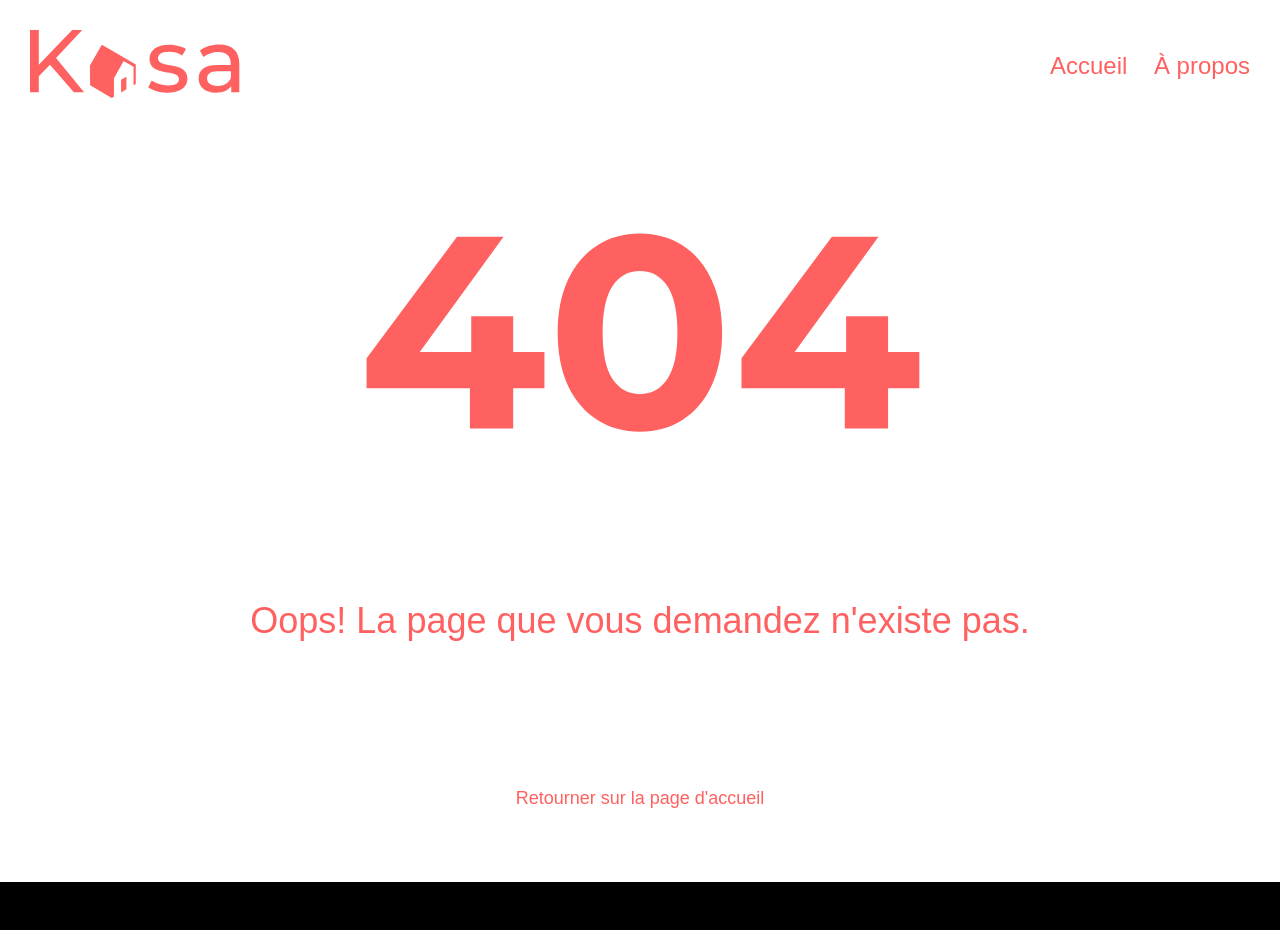
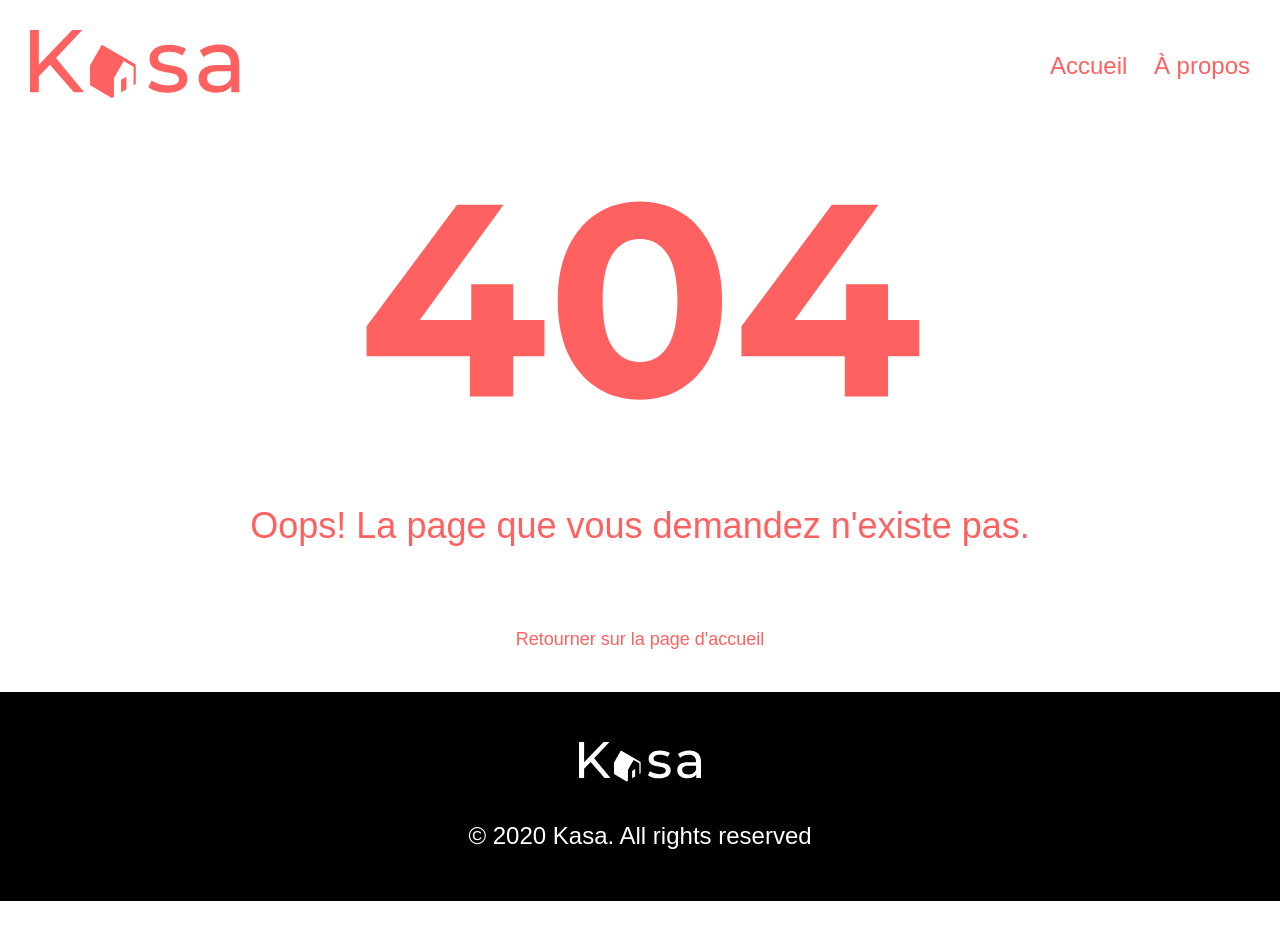
Before and after one commit to AureliaDecombe/P7_kasa, a React (Create React App) app: page /Error in a window 1280 px wide. Shown: the top 930 px of the page. After the commit the page ends 901 px from the top, so only its background shows below. Built offline with nearby package versions, Linux system fonts and the light colour scheme.

Commit message:
Fin de l'allègement du code ; Attente mentorat pour validation finale...

```diff
--- a/src/components/Error/index.jsx
+++ b/src/components/Error/index.jsx
@@ -8,7 +8,7 @@ export default function ErrorPage() {
   console.error(error);
 
   return (
-    <>
+    <div className='errorPageBody'>
       <Header />
       <div className='errorPage'>
         <img className='errorPage__logo' src={ErrorImg} alt='Erreur 404'></img>
@@ -20,6 +20,6 @@ export default function ErrorPage() {
         </Link>
       </div>
       <Footer />
-    </>
+    </div>
   );
 }
--- a/src/components/Header/index.jsx
+++ b/src/components/Header/index.jsx
@@ -11,12 +11,19 @@ export default function Header() {
           <img src={Logo} alt='logo KASA'></img>
         </Link>
         <nav className='headerDiv__nav'>
-          <Link to='/' className={location.pathname === "/" ? "active" : ""}>
+          <Link
+            to='/'
+            className={
+              location.pathname === "/" ? "headerDiv__nav--active" : ""
+            }
+          >
             Accueil
           </Link>
           <Link
             to='/About'
-            className={location.pathname === "/About" ? "active" : ""}
+            className={
+              location.pathname === "/About" ? "headerDiv__nav--active" : ""
+            }
           >
             À propos
           </Link>
--- a/src/style/components/_banner.scss
+++ b/src/style/components/_banner.scss
@@ -9,8 +9,7 @@
   @include flex-full_center;
   &__span {
     z-index: 1;
-    color: $color-secondary;
-    font-size: $xLarge;
+    @include banner-span_typo;
   }
   @media all and (max-width: 768px) {
     height: 175px;
--- a/src/style/components/_card.scss
+++ b/src/style/components/_card.scss
@@ -28,10 +28,10 @@
     }
   }
   @media all and (max-width: 768px) {
-    @include card-sizing-768px;
+    height: 255px;
     margin-bottom: 30px;
     &__image--img {
-      @include card-sizing-768px;
+      height: 255px;
     }
   }
   @media all and (max-width: 375px) {
--- a/src/style/components/_carousel.scss
+++ b/src/style/components/_carousel.scss
@@ -16,8 +16,6 @@
       font-size: $xSmall;
     }
   }
-}
-
   .arrow {
     position: absolute;
     width: 45px;
@@ -46,7 +44,6 @@
       }
     }
   }
-
   .picture {
     border-radius: 25px;
     height: 415px;
@@ -54,10 +51,11 @@
     display: none;
     width: 100%;
     &--active {
-    display: block;
+      display: flex;
     }
     @media all and (max-width: 768px) {
       height: 255px;
       border-radius: 10px;
     }
   }
+}
--- a/src/style/components/_error.scss
+++ b/src/style/components/_error.scss
@@ -1,7 +1,9 @@
+.errorPageBody {
+  height: 100vh;
   .errorPage {
-  @include error-page_typo;
+    color: $color-primary;
     @include flex-column-around;
-  height: 750px;
+    height: 60%;
     align-content: center;
     &__logo {
       height: 250px;
@@ -20,11 +22,16 @@
         font-size: $small;
         width: 80%;
         text-align: center;
-      position: absolute;
-      top: 500px;
       }
       &__link {
         font-size: $xSmall;
       }
     }
+    @media all and (min-height: 800px) {
+      height: 70%;
     }
+    @media all and (min-height: 1000px) {
+      height: 75%;
+    }
+  }
+}
--- a/src/style/layout/_footer.scss
+++ b/src/style/layout/_footer.scss
@@ -1,13 +1,11 @@
 .footerDiv {
+  @include footer-div_typo;
+  @include flex-column-around;
+  background-color: $footer-background;
   height: 209px;
-  background-color: $footer-background;
-  font-family: $font-primary;
-  color: $color-secondary;
-  @include flex-column-around;
   padding: 30px 0;
   position: absolute;
   width: 100%;
-  font-size: $medium;
   &__logo {
     height: 40px;
   }
--- a/src/style/layout/_header.scss
+++ b/src/style/layout/_header.scss
@@ -8,9 +8,9 @@
     @include flex-space-center;
     width: 200px;
     font-size: $medium;
-  }
-  .active {
-    text-decoration: underline;
+    &--active {
+      text-decoration: underline;
+    }
   }
   @media all and (max-width: 768px) {
     text-transform: uppercase;
--- a/src/style/pages/_toRent.scss
+++ b/src/style/pages/_toRent.scss
@@ -18,9 +18,8 @@
       &__tags {
         @include flex-row-wrap;
         p {
-          color: $color-secondary;
+          @include toRent-tag_typo;
           background-color: $color-primary;
-          font-size: $xSmall;
           border-radius: 50px;
           padding: 3px 15px 3px 15px;
           margin: 0 10px 10px 0;
--- a/src/style/utils/_mixins.scss
+++ b/src/style/utils/_mixins.scss
@@ -66,12 +66,20 @@
   font-size: $medium;
   font-weight: lighter;
 }
-@mixin error-page_typo {
-  color: $color-primary;
-  font-family: $font-primary;
-}
 @mixin carousel-info_typo {
   font-size: $small;
+  color: $color-secondary;
+}
+@mixin banner-span_typo {
+  color: $color-secondary;
+  font-size: $xLarge;
+}
+@mixin footer-div_typo {
+  font-size: $medium;
+  color: $color-secondary;
+}
+@mixin toRent-tag_typo {
+  font-size: $xSmall;
   color: $color-secondary;
 }
 
@@ -80,9 +88,6 @@
   border-radius: 10px;
   height: 340px;
   width: 100%;
-}
-@mixin card-sizing-768px {
-  height: 255px;
 }
 
 // /*----------------------------shadow------------------------------*/
```
Lines whose indentation alone changed are shown as unchanged.
